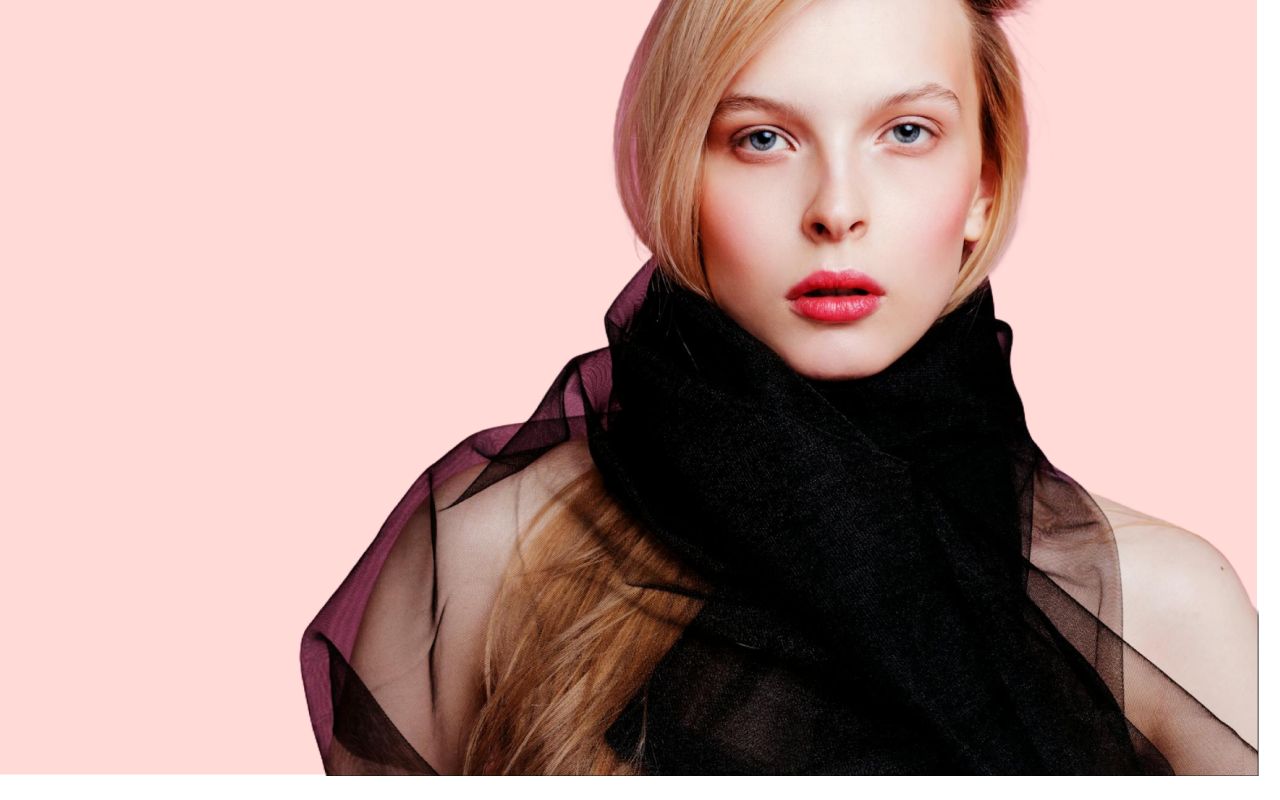
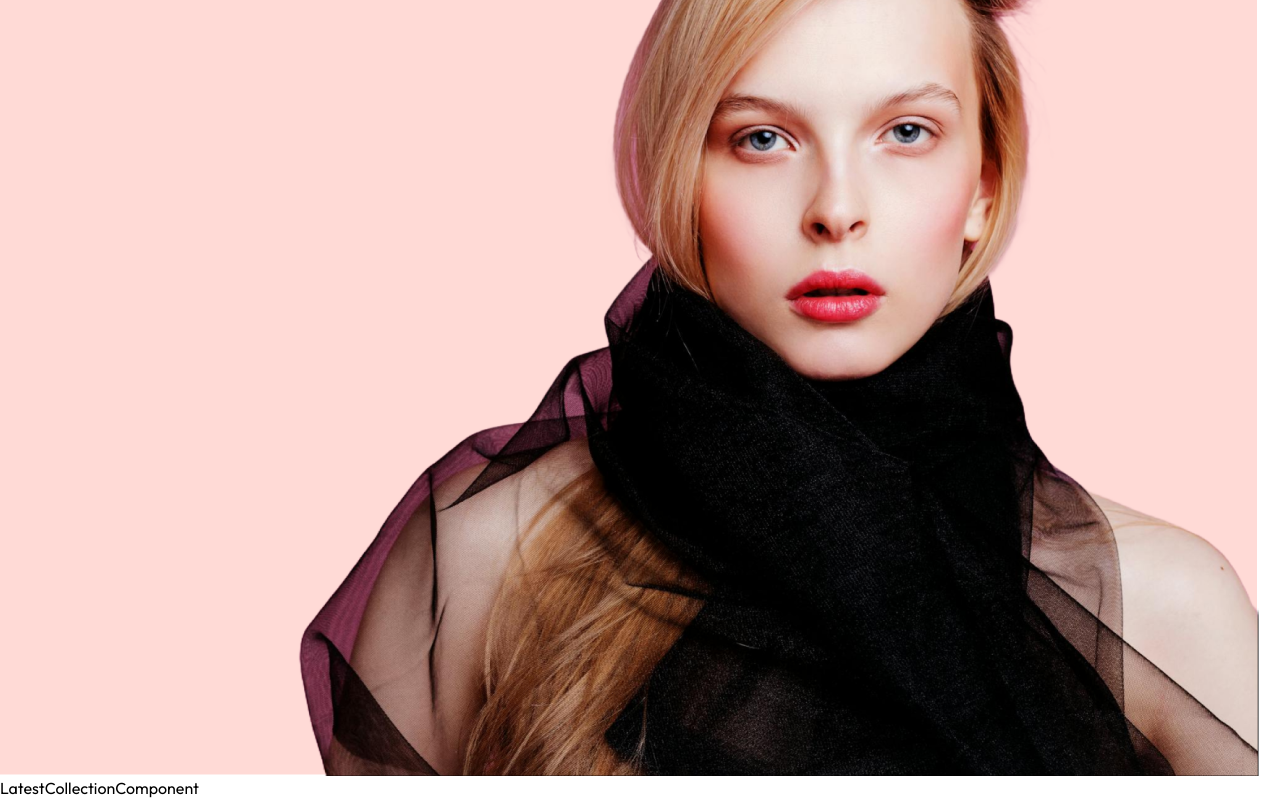
Before and after one commit to MAbdurahman/mern-forever-project, a React (Vite) app in the folder frontend/: page / in a window 1280 px wide. Shown: the part 826-1626 px from the top of the page. Before the commit the page ends 1602 px from the top, so only its background shows below. Built offline with nearby package versions, Linux system fonts and the light colour scheme.

Commit message:
Add basis structure for components/LatestCollecgtionComponent.jsx

```diff
--- /dev/null
+++ b/frontend/src/components/LatestCollectionComponent.jsx
@@ -0,0 +1,16 @@
+import React, { useContext, useEffect, useState } from 'react'
+import { ShopContext } from '../context/ShopContext.jsx';
+
+export default function LatestCollectionComponent() {
+   const { products } = useContext(ShopContext);
+   const [latestProducts,setLatestProducts] = useState([]);
+
+   console.log(products);
+
+   return (
+      <div>
+         <h2>LatestCollectionComponent</h2>
+      </div>
+
+   );
+}
--- a/frontend/src/context/shopContext.js
+++ b/frontend/src/context/ShopContext.jsx
@@ -7,7 +7,7 @@ import { products } from '../assets/img/assets.js';
 export const ShopContext = createContext();
 
 
-const ShopContextProvider = ({props}) => {
+const ShopContextProvider = (props) => {
 
    const currency = '$';
    const deliveryFee = 10;
--- a/frontend/src/main.jsx
+++ b/frontend/src/main.jsx
@@ -1,11 +1,14 @@
 
 import {createRoot} from 'react-dom/client'
+import {BrowserRouter} from 'react-router-dom';
+import ShopContextProvider from './context/ShopContext.jsx';
 import App from './App.jsx'
 import './index.css'
-import {BrowserRouter} from 'react-router-dom';
 
 createRoot(document.getElementById('root')).render(
    <BrowserRouter>
-      <App/>
+      <ShopContextProvider>
+         <App/>
+      </ShopContextProvider>
    </BrowserRouter>,
    )
--- a/frontend/src/pages/HomePage.jsx
+++ b/frontend/src/pages/HomePage.jsx
@@ -1,4 +1,5 @@
 import HeroComponent from '../components/HeroComponent.jsx';
+import LatestCollectionComponent from '../components/LatestCollectionComponent.jsx';
 
 
 export default function HomePage() {
@@ -6,6 +7,7 @@ export default function HomePage() {
    return (
       <div>
          <HeroComponent />
+         <LatestCollectionComponent />
       </div>
 
    );
```
